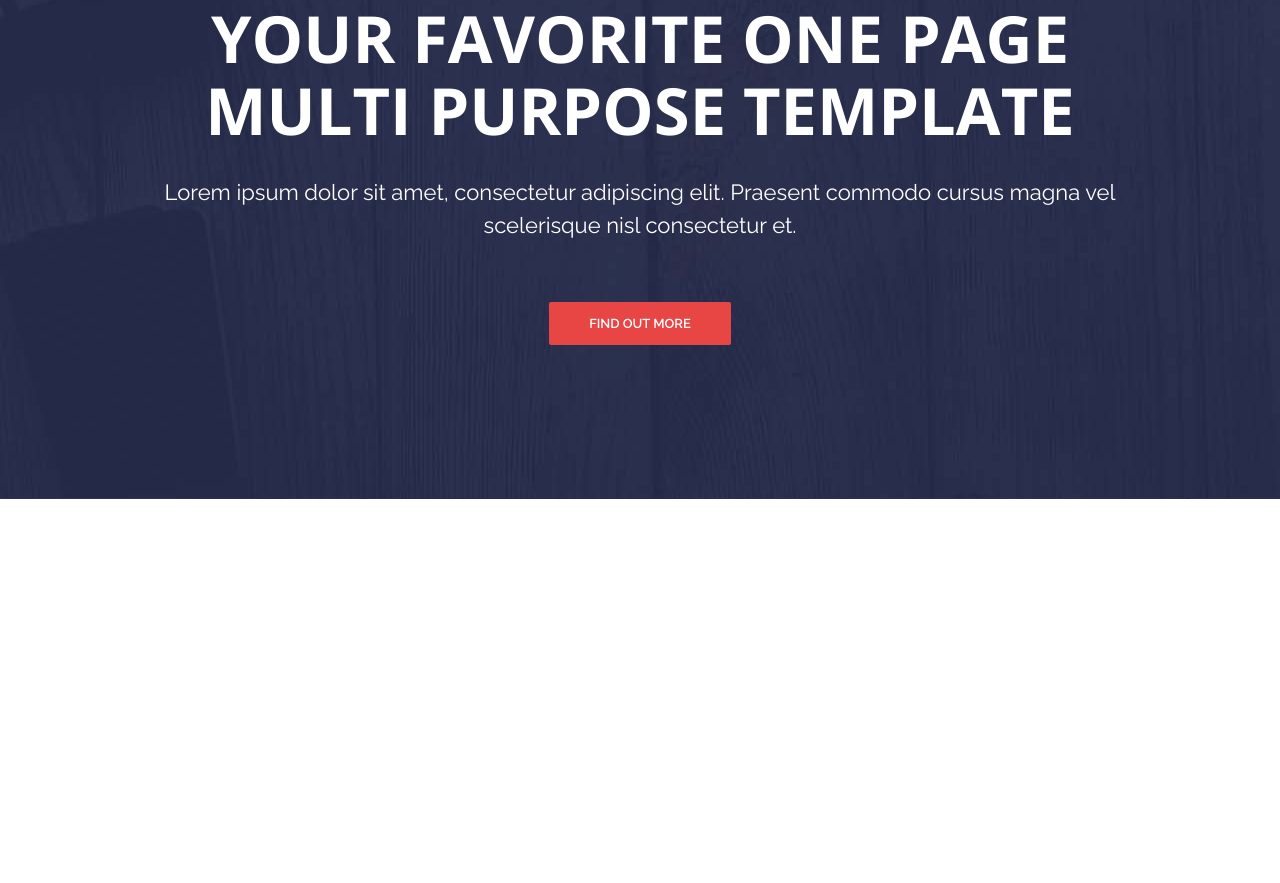
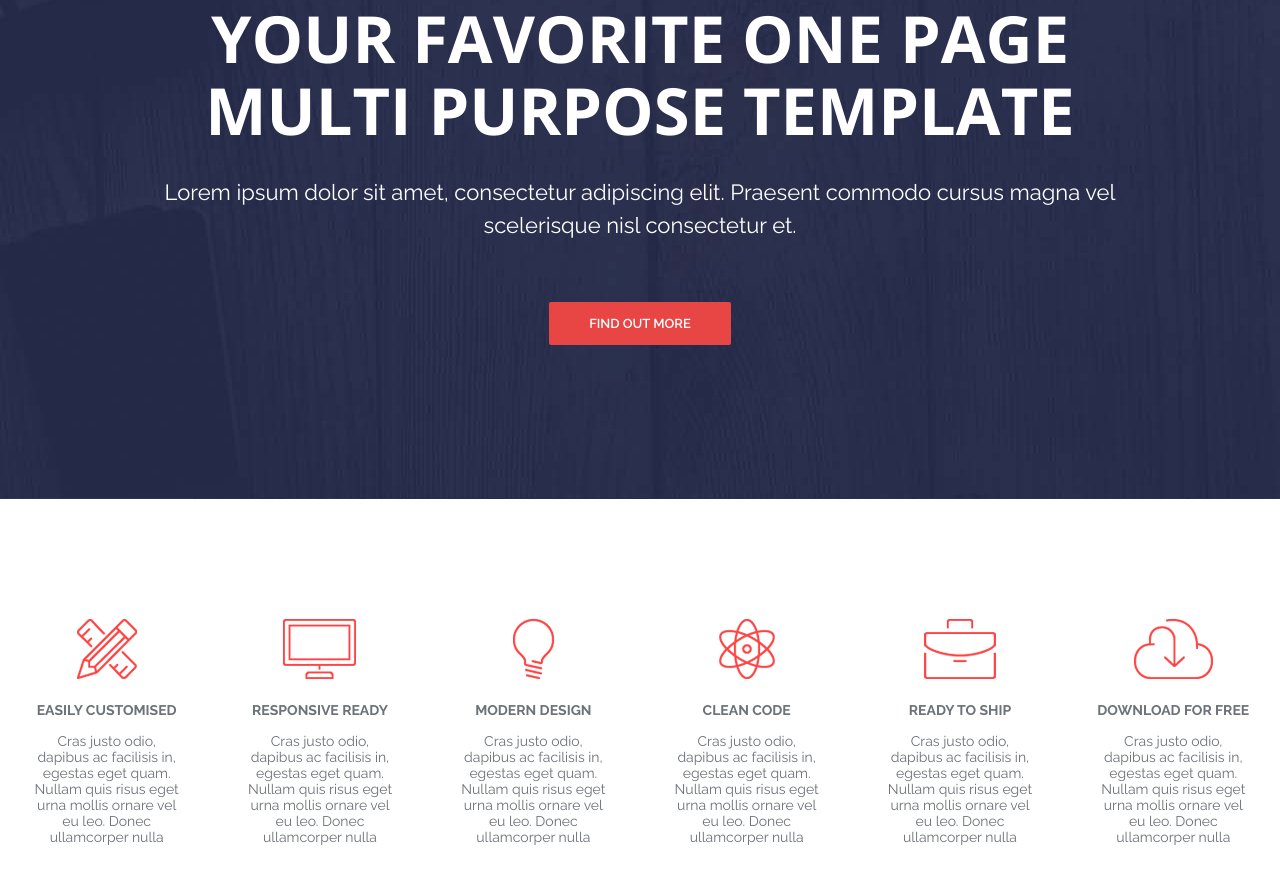
Before and after one commit to StanislavMironenko/learn, a plain HTML site: page Activebox/index.html in a window 1280 px wide. Shown: the part 251-1134 px from the top of the page. Before the commit the page ends 800 px from the top, so only its background shows below. Drawn offline with nearby package versions, Linux system fonts and the light colour scheme.

Commit message:
features

```diff
--- a/Activebox/Css/style.css
+++ b/Activebox/Css/style.css
@@ -5,7 +5,7 @@ body{
     font-size: 14px;
     margin: 0px;
     color: #6c7279;
-    -webkit-font-smoothing: antialiased:
+    -webkit-font-smoothing: antialiased;
 
     background-color: #fff;
 }
@@ -145,3 +145,38 @@ text-transform: uppercase;
     background-color: #e21b1b;
 
 }
+
+/*Features
+===============================*/
+.features {
+
+    display: flex;
+    margin: 100px 0;
+
+}
+
+.features__items {
+    width: 33,33333%;
+    padding: 0 30px;
+
+    text-align: center;
+
+}
+.features__icon {
+    margin: 20px;
+}
+
+ .features__title {
+     margin-bottom: 15px;
+     font-size: 14px;
+     color: 2d3033;
+     font-weight: 700;
+     text-transform: uppercase;
+ }
+
+ .features__tex {
+    font-size: 14px;
+    color: #6c7279;
+    line-height: 1.5;
+
+ }
--- a/Activebox/index.html
+++ b/Activebox/index.html
@@ -43,6 +43,44 @@
 
 
     </div>
+<!-- Features-->
+    <div class="Container">
+        <div class="features">
+            <div class="features__items">
+                <img class="features__icon" src="img/Feature/Features 1.png" alt="">
+                <h4 class="features__title">Easily Customised</h4>
+                <div class="features__text">Cras justo odio, dapibus ac facilisis in, egestas eget quam. Nullam quis risus eget urna mollis ornare vel eu leo. Donec ullamcorper nulla</div>
+            </div>
+            <div class="features__items">
+                <img class="features__icon" src="img/Feature/Features 2.png" alt="">
+                <h4 class="features__title">Responsive REady</h4>
+                <div class="features__text">Cras justo odio, dapibus ac facilisis in, egestas eget quam. Nullam quis risus eget urna mollis ornare vel eu leo. Donec ullamcorper nulla</div>
+            </div>
+            <div class="features__items">
+                <img class="features__icon" src="img/Feature/Features 3.png" alt="">
+                <h4 class="features__title">Modern Design</h4>
+                <div class="features__text">Cras justo odio, dapibus ac facilisis in, egestas eget quam. Nullam quis risus eget urna mollis ornare vel eu leo. Donec ullamcorper nulla</div>
+            </div>
+            <div class="features__items">
+                <img class="features__icon" src="img/Feature/Features 4.png" alt="">
+                <h4 class="features__title">Clean Code</h4>
+                <div class="features__text">Cras justo odio, dapibus ac facilisis in, egestas eget quam. Nullam quis risus eget urna mollis ornare vel eu leo. Donec ullamcorper nulla</div>
+            </div>
+            <div class="features__items">
+                <img class="features__icon" src="img/Feature/Features 5.png" alt="">
+                <h4 class="features__title">Ready to Ship</h4>
+                <div class="features__text">Cras justo odio, dapibus ac facilisis in, egestas eget quam. Nullam quis risus eget urna mollis ornare vel eu leo. Donec ullamcorper nulla</div>
+            </div>
+            <div class="features__items">
+                <img class="features__icon" src="img/Feature/Features 6.png" alt="">
+                <h4 class="features__title">Download for Free</h4>
+                <div class="features__text">Cras justo odio, dapibus ac facilisis in, egestas eget quam. Nullam quis risus eget urna mollis ornare vel eu leo. Donec ullamcorper nulla</div>
+            </div>
+        </div>
+
+
+    </div>
+
 
 
     </body>
```
Also changed, not shown: Activebox/img/Feature/Features 1.png (added), Activebox/img/Feature/Features 2.png (added), Activebox/img/Feature/Features 3.png (added), Activebox/img/Feature/Features 4.png (added), Activebox/img/Feature/Features 5.png (added), Activebox/img/Feature/Features 6.png (added).
